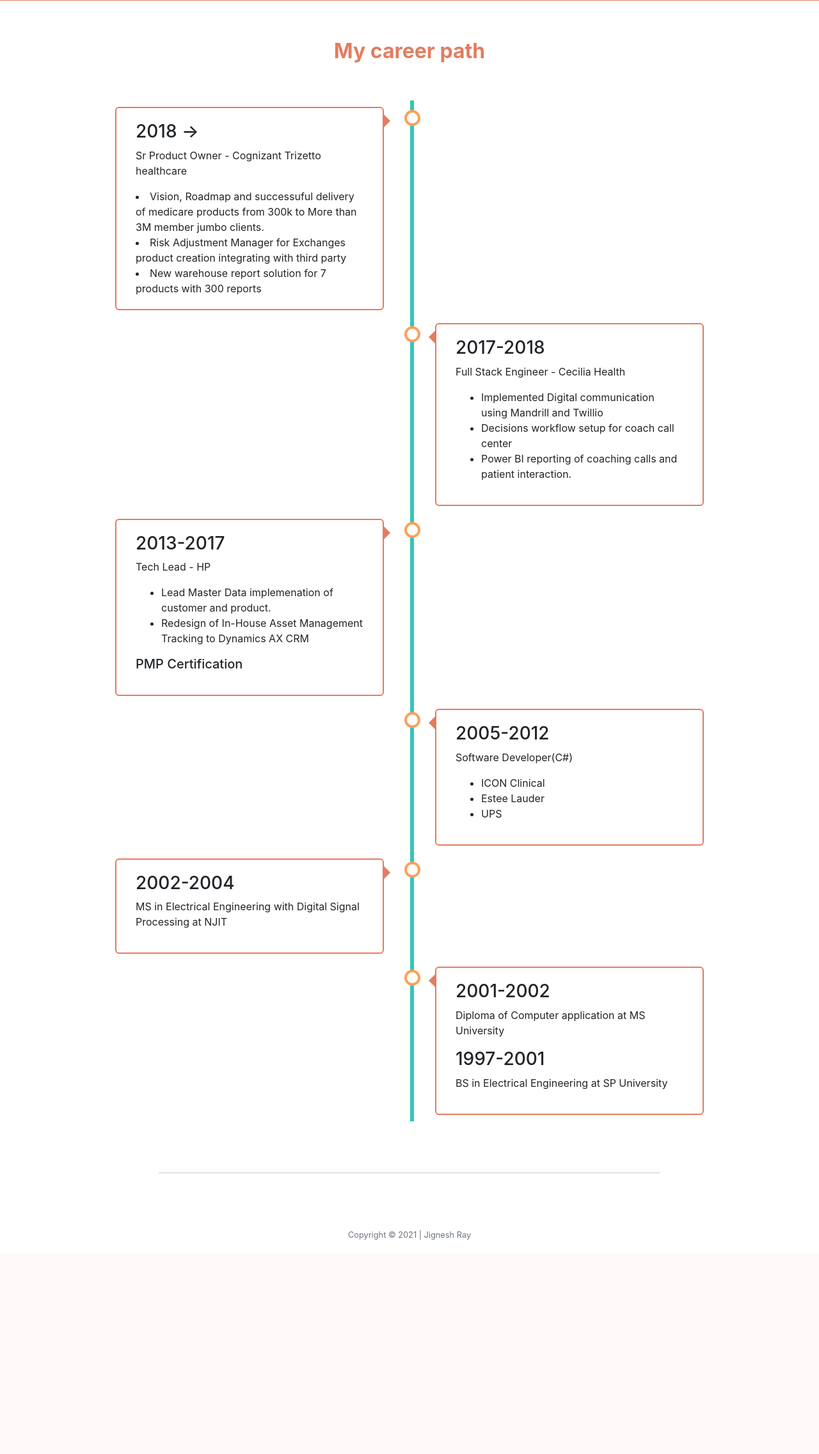
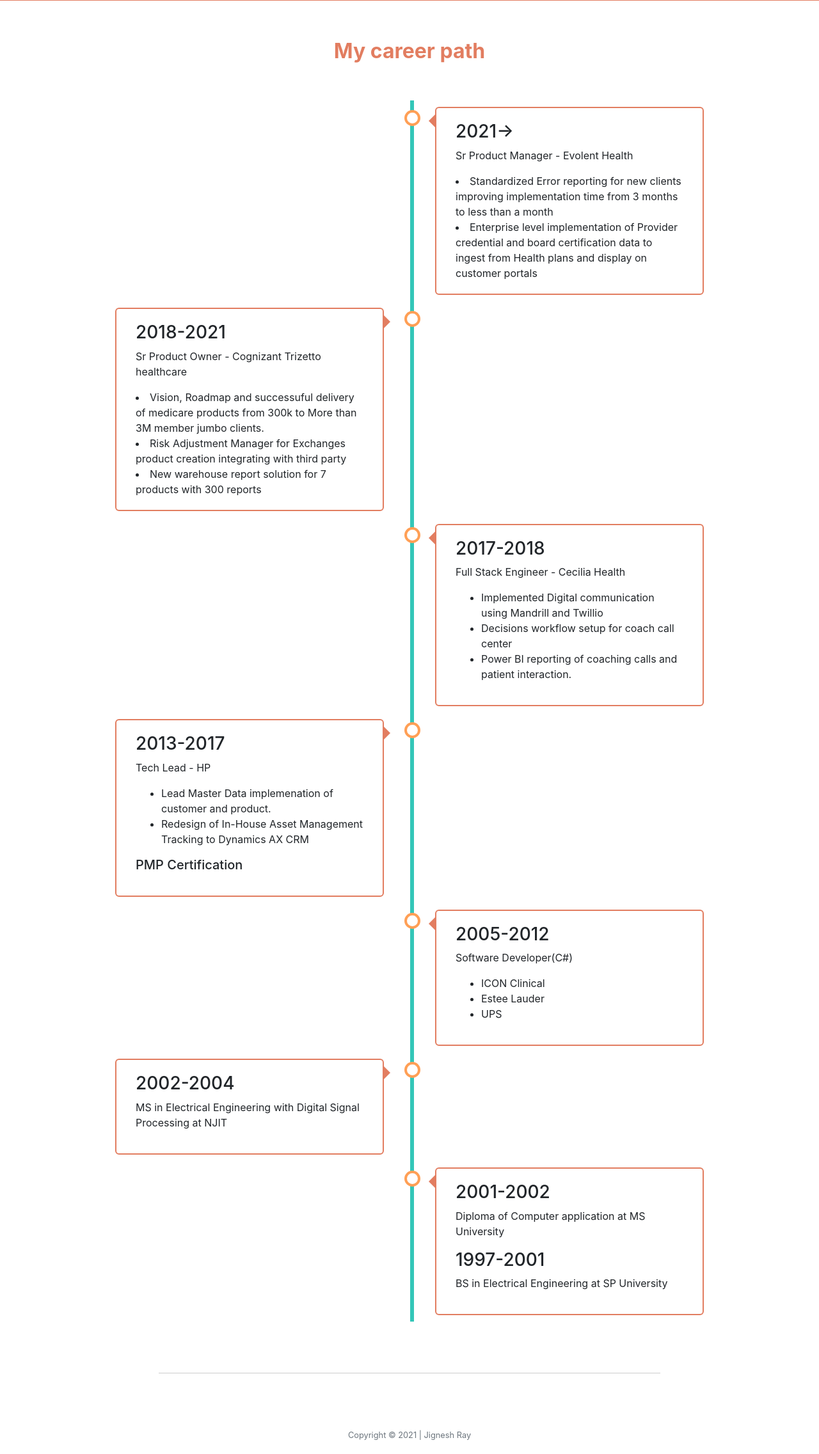
Before and after one commit to JigneshRay/PortfolioWebSite, a Flask app: page /en/about in a window 1280 px wide. Shown: the part 275-2548 px from the top of the page at 64% size. Before the commit the page ends 2213 px from the top, so only its background shows below. Run offline with Flask 2, Linux system fonts and the light colour scheme; some libraries are stand-ins or nearby versions.

Commit message:
new experience
new experience

```diff
--- a/templates/about.html
+++ b/templates/about.html
@@ -10,10 +10,23 @@
                 </div>
             </div>
         </div>
-        <div class="timeline">
+		<div class="timeline">
+            <div class="container-timeline right">
+                <div class="content">
+                        <h3>2021-></h3>
+							<p>Sr Product Manager - Evolent Health
+                            </p>
+							<li>
+								Standardized Error reporting for new clients improving implementation time from 3 months to less than a month
+							</li>
+							<li>
+								Enterprise level implementation of Provider credential and board certification data to ingest from Health plans and display on customer portals
+							</li>
+                </div>
+			</div>
             <div class="container-timeline left">
                 <div class="content">
-                        <h3>2018 -> </h3>
+                        <h3>2018-2021</h3>
 							<p>Sr Product Owner - Cognizant Trizetto healthcare
                             </p>
 							<li>
```
Also changed, not shown: templates/index.html (+7 -2 lines).
